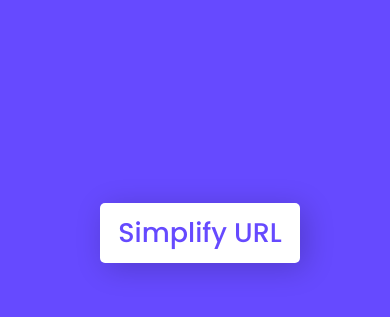
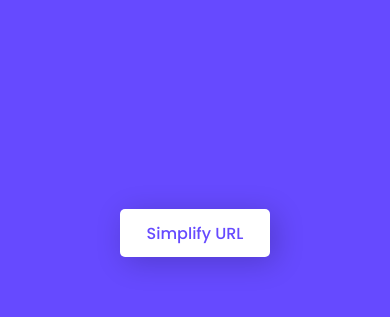
Before and after one commit to velikhanov/url_simplifier, a Django app: page / in a window 390 px wide. Shown: the part 189-506 px from the top of the page. Run offline with Django 4.2, Linux system fonts and the light colour scheme.

Commit message:
interface adapted for mobile devices

```diff
--- a/simplifier/static/main.css
+++ b/simplifier/static/main.css
@@ -5,7 +5,7 @@
   box-sizing: border-box;
   font-family: 'Poppins', sans-serif;
 }
-html,body{
+html, body{
   display: grid;
   height: 100%;
   place-items: center;
@@ -68,6 +68,7 @@
   border-radius: 5px;
   padding: 0 130px 0 15px;
   font-size: 20px;
+  font-weight: bold;
   outline: none;
   box-shadow: 5px 5px 30px rgba(0,0,0,.2);
 }
@@ -116,9 +117,100 @@
 }
 #result{
   text-decoration: none;
+  font-weight: bold;
   color: #000;
 }
 #result:hover.content{
   text-decoration: underline;
   text-decoration-color: #000;
 }
+
+@media only screen and (max-width: 500px) {
+  .wrapper .btn-1{
+    height: 90%;
+    width: 55%;
+    line-height: 55px;
+    font-size: 20px;
+  }
+
+  .wrapper .field{
+    margin-top: 2.5%;
+  }
+
+  .wrapper .field input{
+    height: 90%;
+    width: 80%;
+    font-size: 18px;
+  }
+
+  .wrapper .field .btn-2{
+    top: 45%;
+    right: 55px;
+    line-height: 30px;
+    height: 30px;
+  }
+
+  .wrapper .field input::placeholder{
+    font-size: 15px;
+  }
+
+  .result_field.show{
+    margin-left: 40px;
+    width: 320px;
+  }
+
+  .result_field{
+    text-align: center;
+
+  }
+}
+
+@media only screen and (max-width: 400px) {
+  .wrapper{
+    width: 300px;
+  }
+
+  .result_field.show{
+    margin-left: 30px;
+    width: 240px;
+  }
+
+  .wrapper .btn-1{
+    height: 80%;
+    width: 50%;
+    line-height: 50px;
+    font-size: 16px;
+  }
+
+  .wrapper .btn-2{
+    line-height: 55px;
+    font-size: 20px;
+  }
+
+  .wrapper .field .btn-2{
+    top: 40%;
+    height: 25px;
+    right: 40px;
+    width: 80px;
+    font-size: 12px;
+    line-height: 25px;
+  }
+
+  .wrapper .field{
+    margin-top: 5%;
+  }
+
+  .wrapper .field input{
+    height: 80%;
+    width: 80%;
+    font-size: 16px;
+    padding-right: 100px;
+  }
+
+  .wrapper .field input::placeholder{
+    font-size: 12px;
+  }
+  #result{
+    font-size: 13px;
+  }
+}
```
